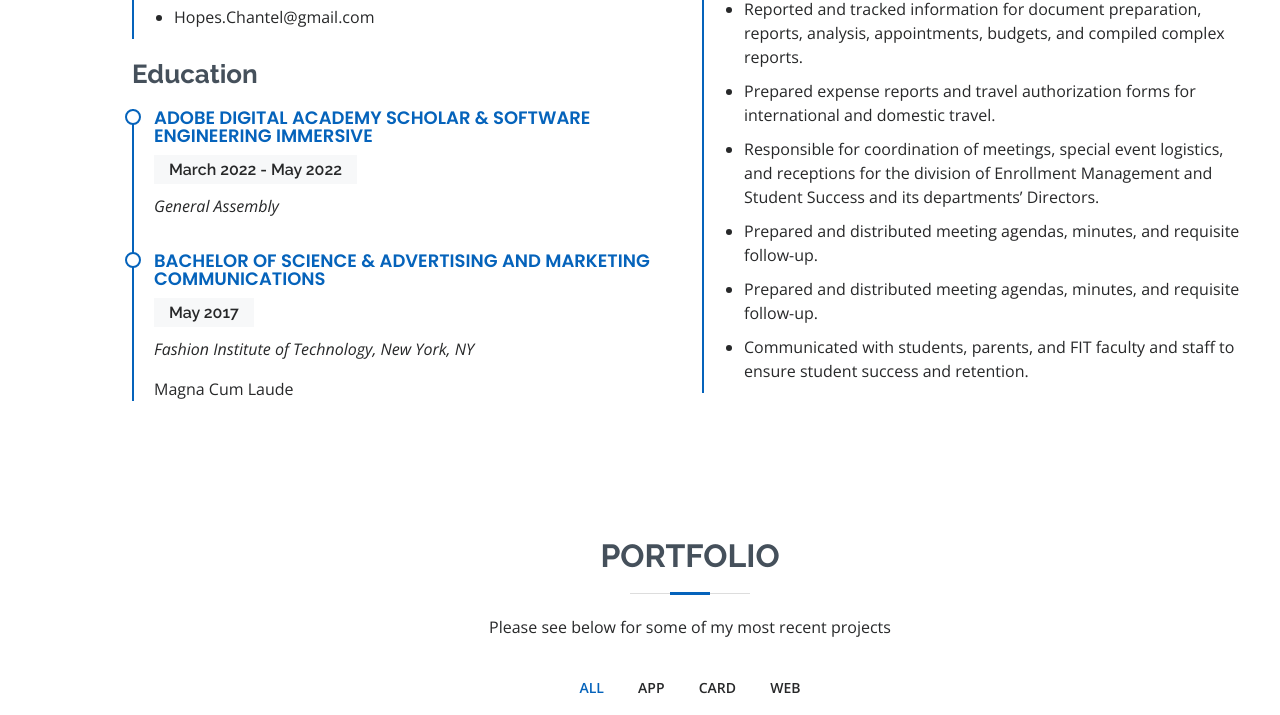
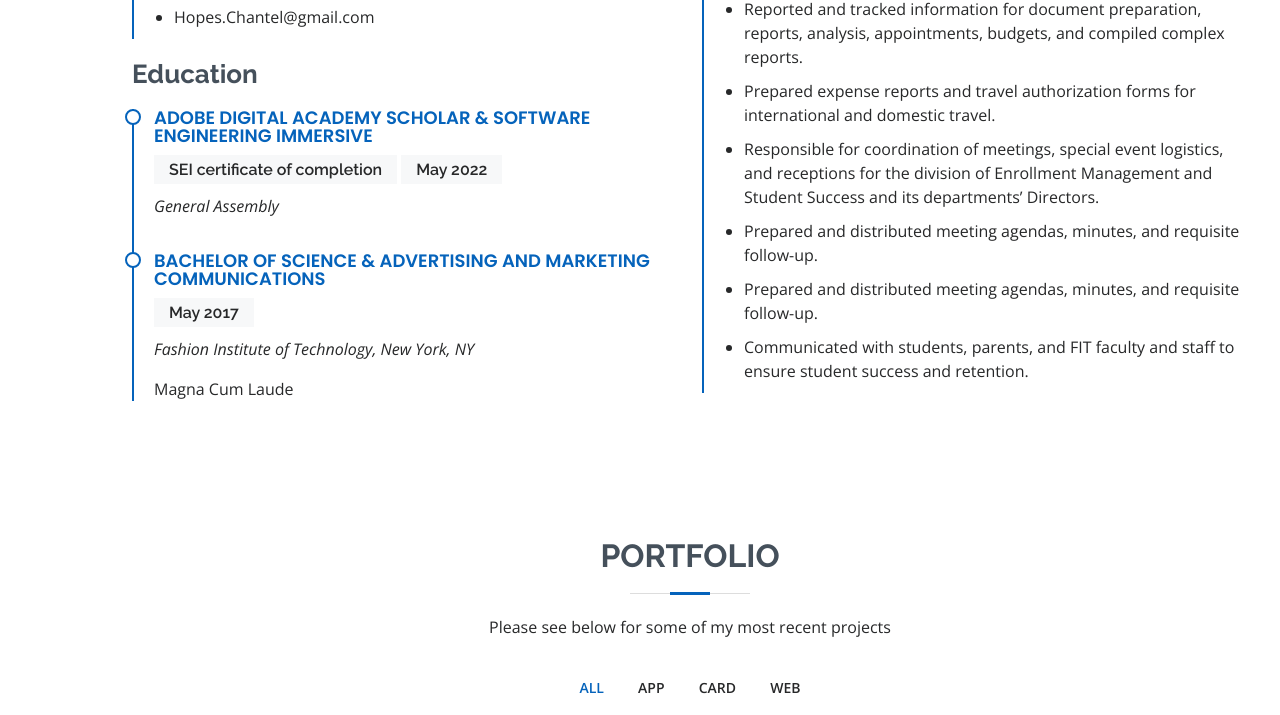
Before and after one commit to Hopes-Chantel/Portfolio, a plain HTML site: page index.html in a window 1280 px wide. Shown: the part 2422-3137 px from the top of the page. Drawn offline with nearby package versions, Linux system fonts and the light colour scheme.

Commit message:
education

```diff
--- a/index.html
+++ b/index.html
@@ -272,7 +272,8 @@
             <h3 class="resume-title">Education</h3>
             <div class="resume-item">
               <h4>Adobe Digital Academy Scholar &amp; Software Engineering Immersive </h4>
-              <h5>March 2022 - May 2022</h5>
+              <h5>SEI certificate of completion</h5>
+              <h5>May 2022</h5>
               <p><em>General Assembly</em></p>
             </div>
             <div class="resume-item">
```
